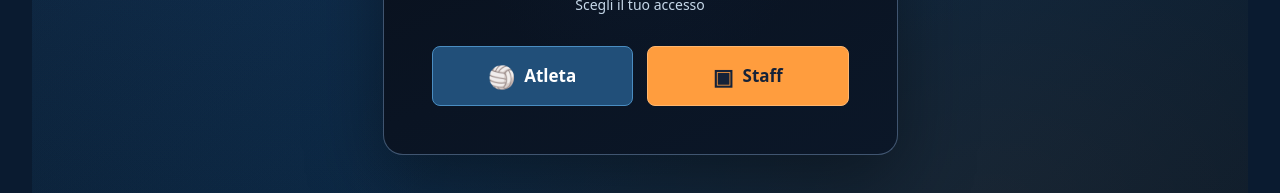
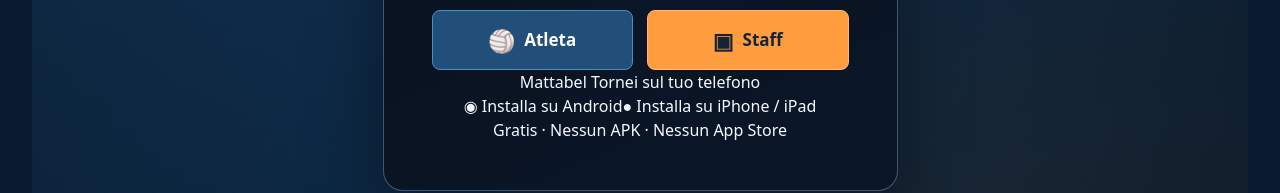
Before and after one commit to pepi88-88/mattabel-tornei, a Next.js app: page / in a window 1280 px wide. Shown: the part 468-661 px from the top of the page. Built offline with nearby package versions, Linux system fonts and the light colour scheme; no server answers.

Commit message:
Mattabel Tornei home install buttons and PWA metadata

```diff
--- a/app/page.tsx
+++ b/app/page.tsx
@@ -1,6 +1,7 @@
 'use client'
 
 import MattabelAccessLogo from '../components/MattabelAccessLogo'
+import InstallMattabel from '../components/InstallMattabel'
 import { useRouter } from 'next/navigation'
 
 export default function Home() {
@@ -24,6 +25,7 @@ export default function Home() {
      <span aria-hidden="true" className="mt-access-choice-icon">▣</span><span>Staff</span>
     </button>
    </div>
+   <InstallMattabel />
   </section>
  </main>
 }
```
